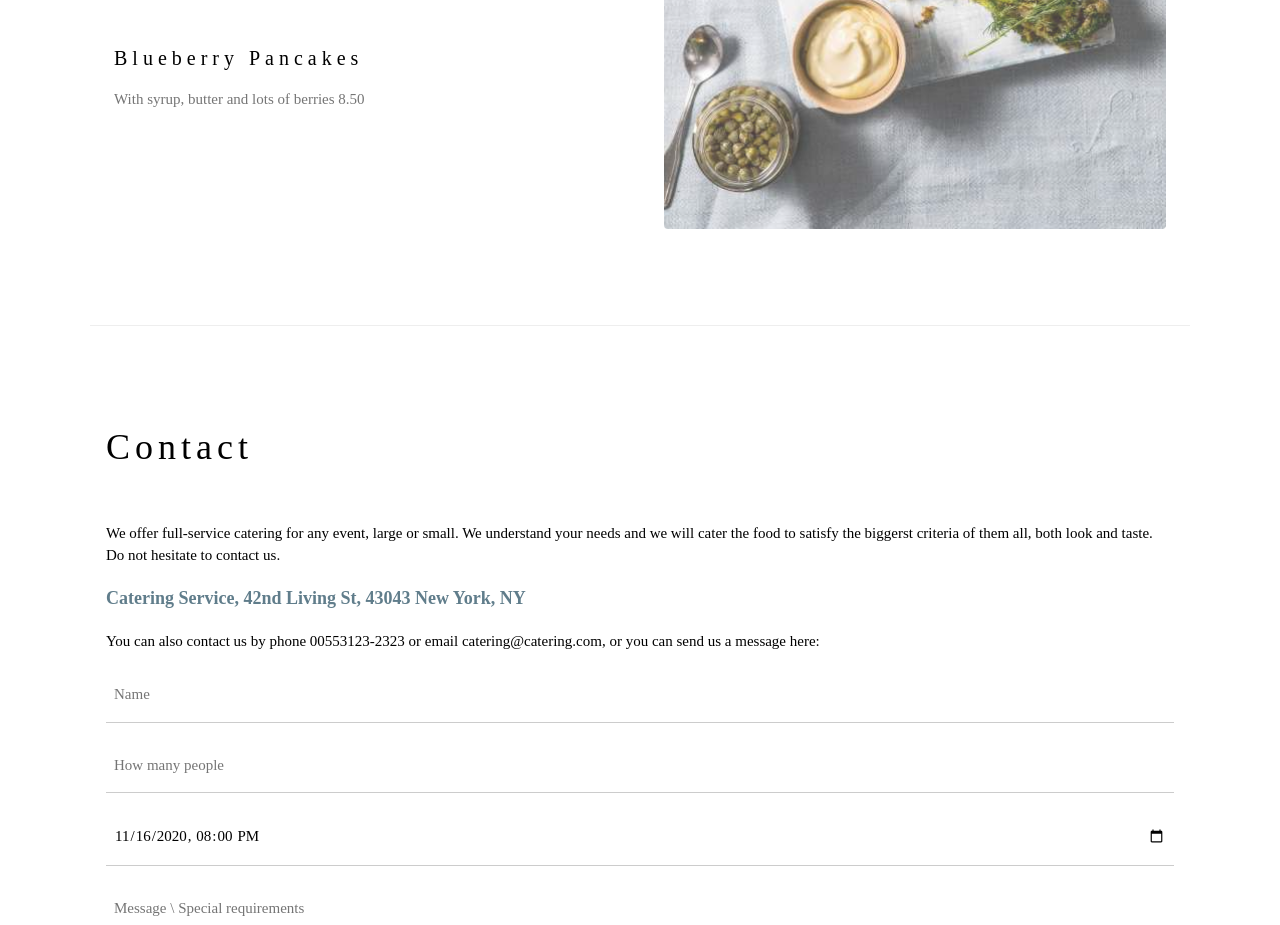
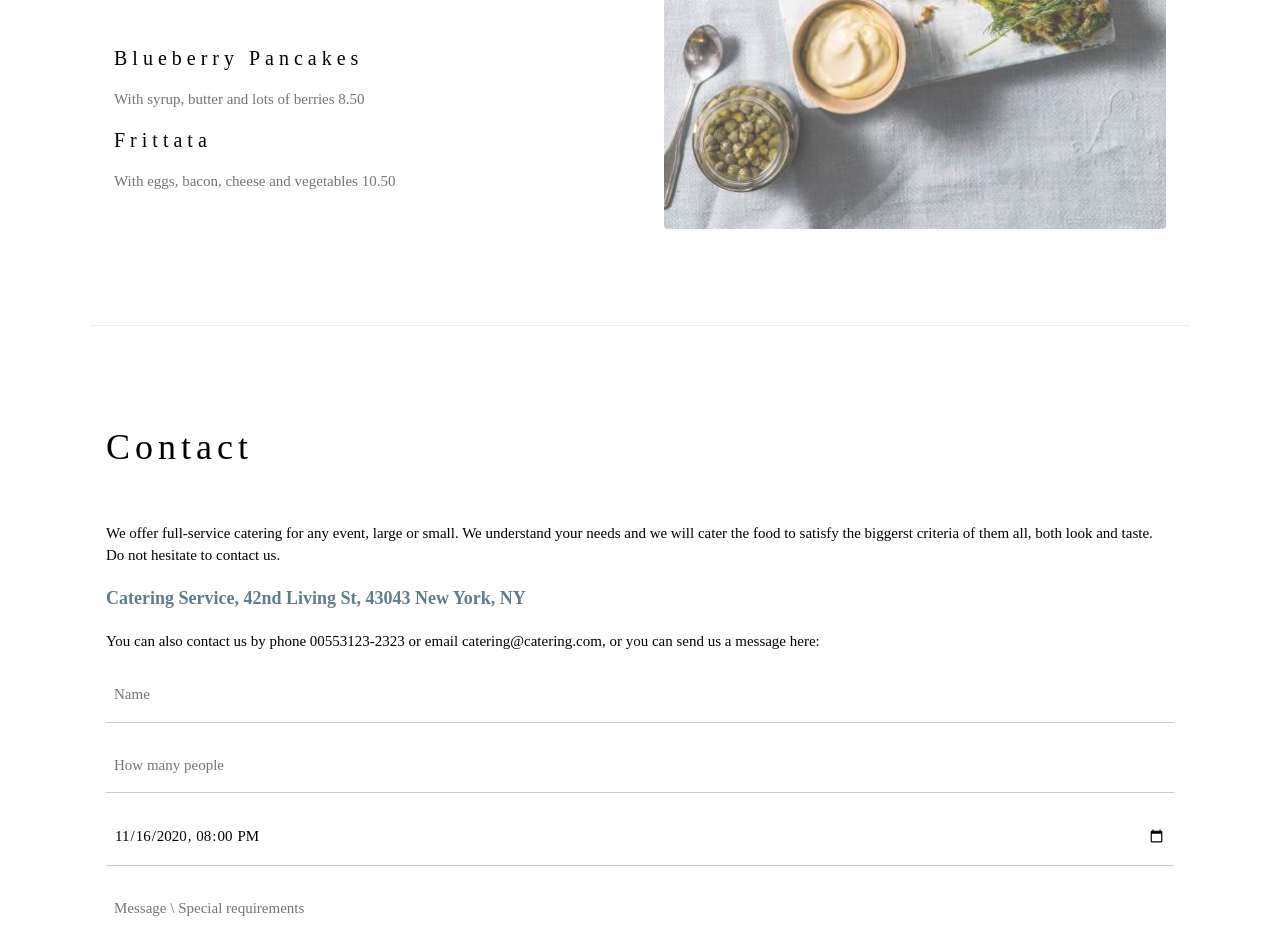
Before and after one commit to VandirCF/mywebsite, a plain HTML site: page index.html in a window 1280 px wide. Shown: the part 2060-2985 px from the top of the page. Drawn offline with nearby package versions, Linux system fonts and the light colour scheme.

Commit message:
Adicionado o item Frittata ao menu

```diff
--- a/index.html
+++ b/index.html
@@ -74,6 +74,9 @@
 
       <h4>Blueberry Pancakes</h4>
       <p class="w3-text-grey">With syrup, butter and lots of berries 8.50</p>
+
+      <h4>Frittata</h4>
+      <p class="w3-text-grey">With eggs, bacon, cheese and vegetables 10.50</p>
     </div>
 
     <div class="w3-col l6 w3-padding-large">
```
